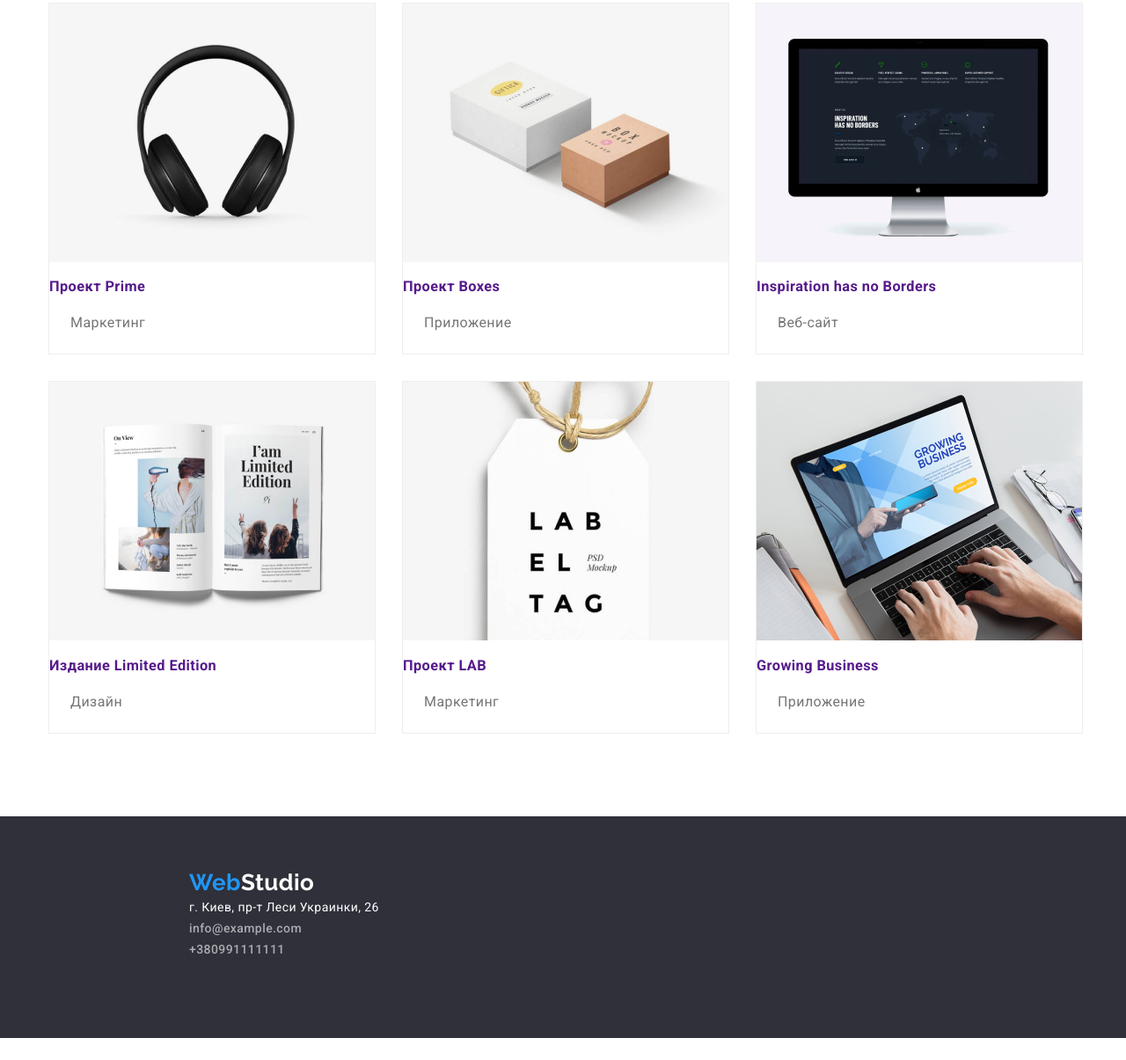
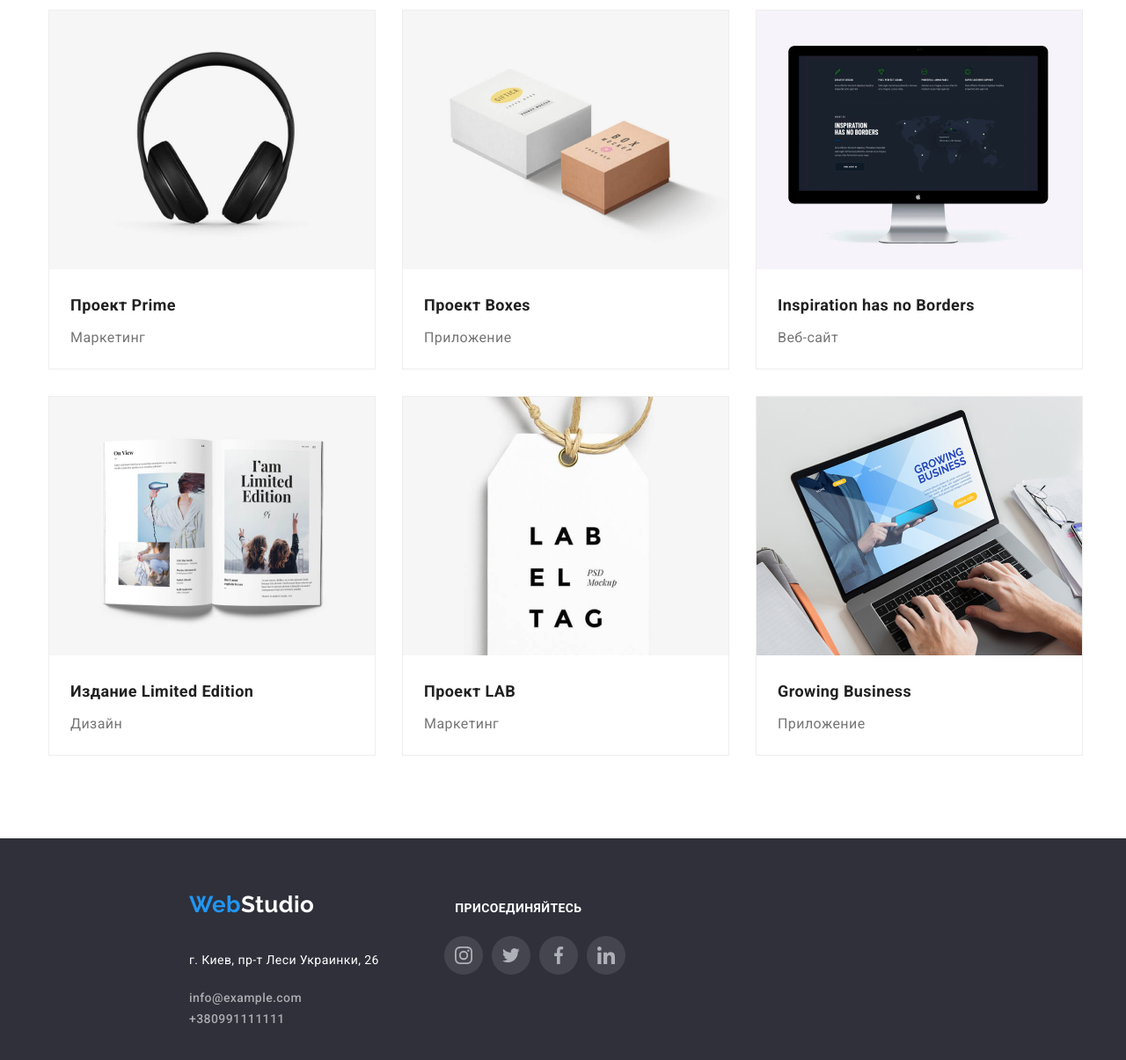
Before and after one commit to lavrinenkokyiv/goit-markup-hw-04, a plain HTML site: page portfolio.html in a window 1280 px wide. Shown: the part 690-1895 px from the top of the page at 88% size. Before the commit the page ends 1870 px from the top, so only its background shows below. Drawn offline with nearby package versions, Linux system fonts and the light colour scheme.

Commit message:
Update portfolio.html

```diff
--- a/portfolio.html
+++ b/portfolio.html
@@ -23,13 +23,13 @@
             <a href="./index.html" class="logo" lang="en"><span class="web">Web</span>Studio</a>
             <nav>
                 <!--Навигация сайта-->
-                <ul class="marka">
+                <ul class="markas">
                     <li class="item"><a class="nav-site" href="./index.html">Студия</a></li>
                     <li class="item"><a class="nav-sites" href="./portfolio.html">Портфолио</a></li>
                     <li class="item"><a class="nav-site" href="./Контакты">Контакты</a></li>
                 </ul>
             </nav>
-            <ul class="marka">
+            <ul class="markas">
                 <svg class="envelope">
                     <use href="./images/icons.svg#icon-envelope"></use>
                 </svg>
@@ -46,6 +46,7 @@
     <main>
         <section class="section-main">
             <div class="container">
+                <h1>услуги, примеры работ</h1>
                 <ul class="buttonsfive">
                     <li class="button-marg"><button class="button-all" type="button">Все</button></li>
                     <li class="button-marg"><button class="button-site" type="button">Веб-сайты</button></li>
@@ -57,7 +58,7 @@
                     <li class="item">
                         <a href="">
                             <img src="./images/technokryak.jpg" alt="Технокряк Веб-сайт" width="370" height="294" />
-                            <h3>Технокряк</h3>
+                            <h2>Технокряк</h2>
                             <p>Веб-сайт</p>
                         </a>
                     </li>
@@ -65,9 +66,7 @@
                         <a href="">
                             <img src="./images/basketposter.jpg" alt="Постер New Orlean vs Golden Star Дизайн"
                                 width="370" height="294" />
-                            <h3>
-                                Постер New Orlean vs Golden Star
-                            </h3>
+                            <h2>Постер New Orlean vs Golden Star</h2>
                             <p>Дизайн</p>
                         </a>
                     </li>
@@ -75,7 +74,7 @@
                         <a href="">
                             <img src="./images/seafood.jpg" alt="Ресторан Seafood Приложение" width="370"
                                 height="294" />
-                            <h3>Ресторан Seafood</h3>
+                            <h2>Ресторан Seafood</h2>
                             <p>Приложение</p>
                         </a>
                     </li>
@@ -83,14 +82,14 @@
                         <a href="">
                             <img src="./images/projectprime.jpg" alt="Проект Prime Маркетинг" width="370"
                                 height="294" />
-                            <h3>Проект Prime</h3>
+                            <h2>Проект Prime</h2>
                             <p>Маркетинг</p>
                         </a>
                     </li>
                     <li class="item">
                         <a href="">
                             <img src="./images/boxes.jpg" alt="Проект Boxes Приложение" width="370" height="294" />
-                            <h3>Проект Boxes</h3>
+                            <h2>Проект Boxes</h2>
                             <p>Приложение</p>
                         </a>
                     </li>
@@ -98,7 +97,7 @@
                         <a href="">
                             <img src="./images/inspirations.jpg" alt="Inspiration has no Borders Веб-сайт" width="370"
                                 height="294" />
-                            <h3>Inspiration has no Borders</h3>
+                            <h2>Inspiration has no Borders</h2>
                             <p>Веб-сайт</p>
                         </a>
                     </li>
@@ -106,14 +105,14 @@
                         <a href="">
                             <img src="./images/limitededition.jpg" alt="Издание Limited Edition Дизайн" width="370"
                                 height="294" />
-                            <h3>Издание Limited Edition</h3>
+                            <h2>Издание Limited Edition</h2>
                             <p>Дизайн</p>
                         </a>
                     </li>
                     <li class="item">
                         <a href="">
                             <img src="./images/lab.jpg" alt="Проект LAB Маркетинг" width="370" height="294" />
-                            <h3>Проект LAB</h3>
+                            <h2>Проект LAB</h2>
                             <p>Маркетинг</p>
                         </a>
                     </li>
@@ -121,7 +120,7 @@
                         <a href="">
                             <img src="./images/growing.jpg" alt="Growing Business Приложение" width="370"
                                 height="294" />
-                            <h3>Growing Business</h3>
+                            <h2>Growing Business</h2>
                             <p>Приложение</p>
                         </a>
                     </li>
@@ -132,8 +131,35 @@
     <!-- Футер -->
     <footer class="footer">
         <a href="./index.html" class="logo-two" lang="en"><span class="web-two">Web</span>Studio</a>
+        <p class="welcome">Присоединяйтесь</p>
         <address class="address">
             <p class="street">г. Киев, пр-т Леси Украинки, 26</p>
+            <ul class="socialnocap">
+                <li class="cap-link">
+                    <svg class="icon-instagram">
+                        <use href="./images/icons.svg#icon-instagram"></use>
+                    </svg>
+                    <a href=""></a>
+                </li>
+                <li class="cap-link">
+                    <svg class="icon-twitter">
+                        <use href="./images/icons.svg#icon-twitter"></use>
+                    </svg>
+                    <a href=""></a>
+                </li>
+                <li class="cap-link">
+                    <svg class="icon-facebook">
+                        <use href="./images/icons.svg#icon-facebook"></use>
+                    </svg>
+                    <a href=""></a>
+                </li>
+                <li class="cap-link">
+                    <svg class="icon-linkedin">
+                        <use href="./images/icons.svg#icon-linkedin"></use>
+                    </svg>
+                    <a href=""></a>
+                </li>
+            </ul>
             <ul class="marka-foot">
                 <li><a class="nav-adm-two" href="mailto:info@example.com">info@example.com</a></li>
                 <li><a class="nav-adm-two" href="tel:380991111111">+380991111111</a></li>
```
